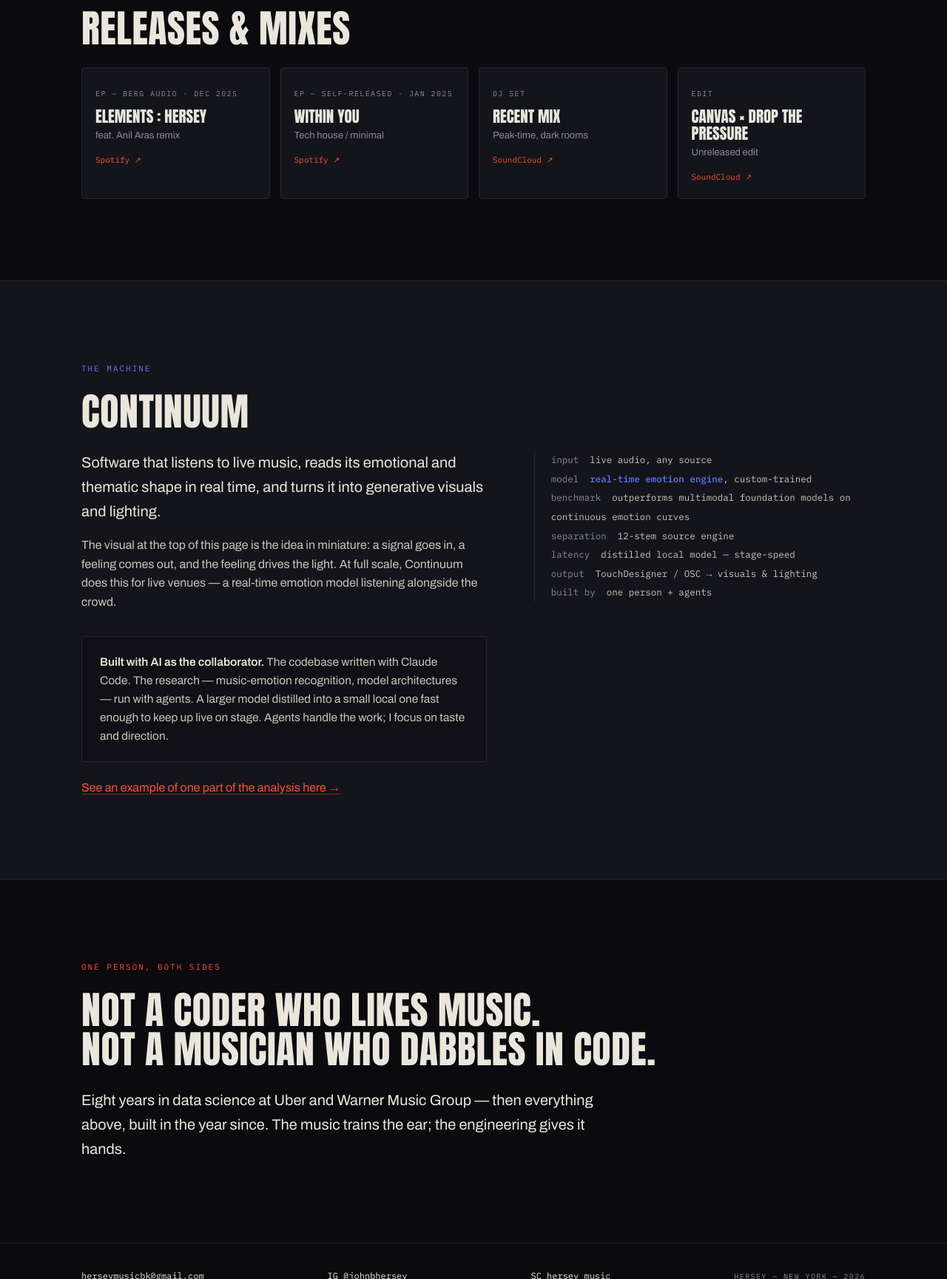
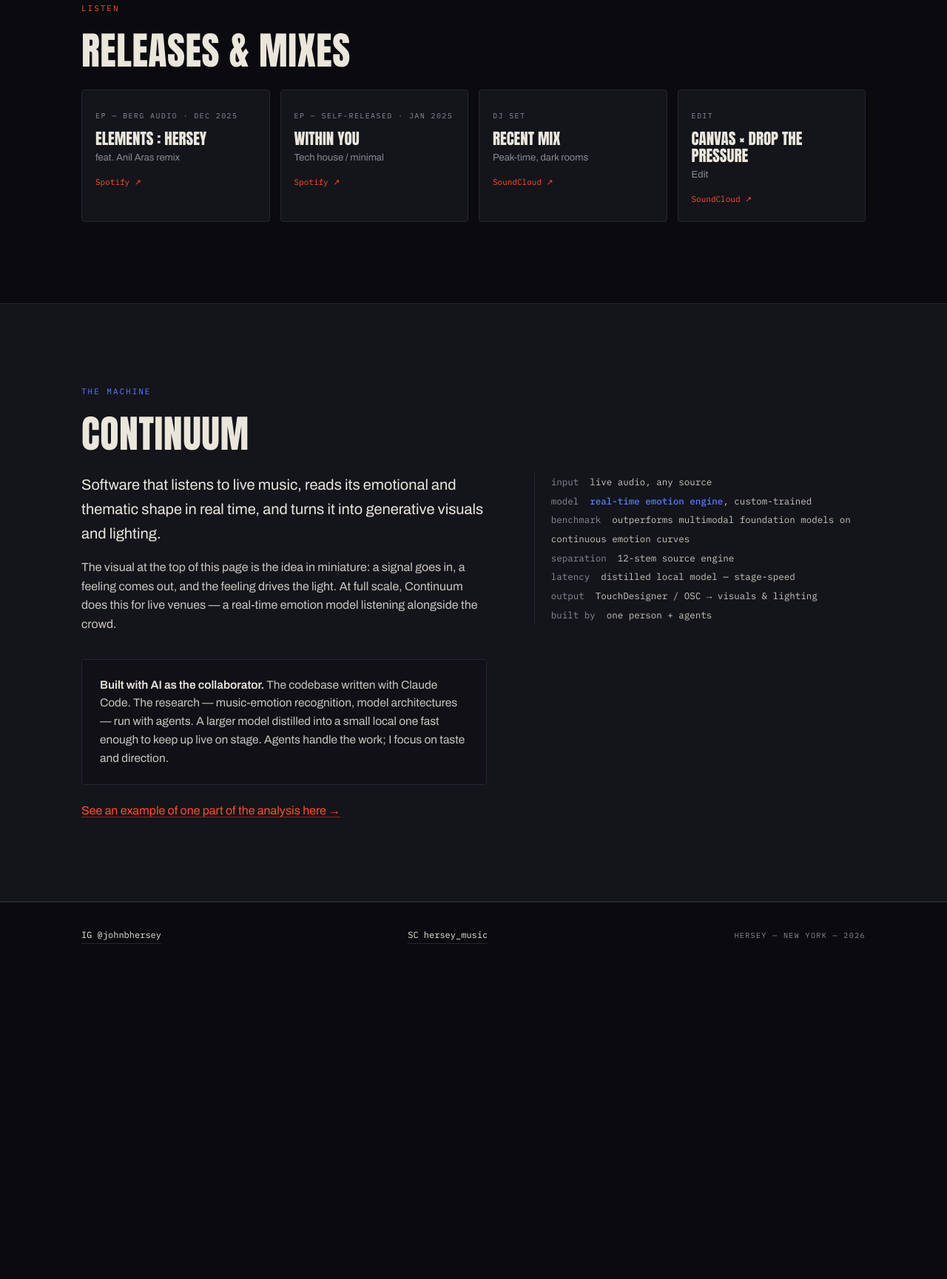
Before and after one commit to johnhersey11/johnhersey11.github.io, a plain HTML site: page index.html in a window 1280 px wide. Shown: the part 1853-3582 px from the top of the page at 74% size. After the commit the page ends 3175 px from the top, so only its background shows below. Drawn offline with Linux system fonts and the light colour scheme; animation ran at ten frames a second.

Commit message:
Homepage edits: data-science bio, link fixes, trim sections, noindex
- Rewrite artist bio to fold in data-science background (Uber, Warner Music Group)
- Fix swapped SoundCloud links (Recent Mix <-> Canvas x Drop the Pressure); drop "Unreleased"
- Remove "Not a coder who likes music" person section (bio fact moved into intro)
- Remove email from footer
- Add noindex,nofollow to both pages (keep out of search results)

Co-Authored-By: Claude Opus 4.8 <noreply@anthropic.com>

```diff
--- a/index.html
+++ b/index.html
@@ -5,6 +5,7 @@
 <meta name="viewport" content="width=device-width, initial-scale=1.0">
 <title>HERSEY — Music × Machine</title>
 <meta name="description" content="Hersey — New York DJ/producer and builder of Continuum, an AI that listens to live music and turns emotion into light.">
+<meta name="robots" content="noindex, nofollow">
 <link rel="preconnect" href="https://fonts.googleapis.com">
 <link rel="preconnect" href="https://fonts.gstatic.com" crossorigin>
 <link href="https://fonts.googleapis.com/css2?family=Anton&family=Archivo:wght@400;500;600&family=IBM+Plex+Mono:wght@400;500&display=swap" rel="stylesheet">
@@ -169,7 +170,7 @@ p.body{color:#c9c6bd;max-width:64ch;margin-top:16px}
     <div>
       <div class="eyebrow">The Artist</div>
       <h2>Before you knew the name, you heard the music.</h2>
-      <p class="lede">Hersey is a New York DJ and producer channeling the raw energy of early-2000s tech house with modern dub touches, driving funk-inspired bass lines, and inventive sampling.</p>
+      <p class="lede">Hersey is a New York DJ and producer channeling the raw energy of early-2000s tech house — modern dub touches, driving funk-inspired bass lines, and inventive sampling. Behind the decks is a data scientist: eight years at Uber and Warner Music Group, now building Continuum — where the music trains the ear and the engineering gives it hands.</p>
       <p class="body">"In My Life" has been road-tested on the world's best dancefloors — Circoloco DC10, FUSE, Sonar, Hï Ibiza, Warehouse Project. His debut EP on Berg Audio (December 2025), with a remix from Anil Aras, earned support from the industry's most respected selectors, and the lead single charted in Beatport's Top 100. In 2026: the vinyl debut of "In My Life" on <em>Elements Selected Pieces Vol. 4</em>, alongside Traumer, Kolter, and Josh Butler.</p>
     </div>
   </div>
@@ -201,16 +202,16 @@ p.body{color:#c9c6bd;max-width:64ch;margin-top:16px}
         <div class="r-sub">Tech house / minimal</div>
         <span class="r-go">Spotify ↗</span>
       </a>
-      <a class="rel" href="https://on.soundcloud.com/2my0a083lqbTn2tzMm" target="_blank" rel="noopener">
+      <a class="rel" href="https://on.soundcloud.com/FA3nOhvJYfd4zG4lXA" target="_blank" rel="noopener">
         <span class="r-label">DJ Set</span>
         <div class="r-title">Recent Mix</div>
         <div class="r-sub">Peak-time, dark rooms</div>
         <span class="r-go">SoundCloud ↗</span>
       </a>
-      <a class="rel" href="https://on.soundcloud.com/FA3nOhvJYfd4zG4lXA" target="_blank" rel="noopener">
+      <a class="rel" href="https://on.soundcloud.com/2my0a083lqbTn2tzMm" target="_blank" rel="noopener">
         <span class="r-label">Edit</span>
         <div class="r-title">Canvas × Drop the Pressure</div>
-        <div class="r-sub">Unreleased edit</div>
+        <div class="r-sub">Edit</div>
         <span class="r-go">SoundCloud ↗</span>
       </a>
     </div>
@@ -242,19 +243,9 @@ p.body{color:#c9c6bd;max-width:64ch;margin-top:16px}
   </div>
 </section>
 
-<!-- ============ PERSON ============ -->
-<section class="person" id="person">
-  <div class="wrap">
-    <div class="eyebrow">One Person, Both Sides</div>
-    <h2>Not a coder who likes music.<br>Not a musician who dabbles in code.</h2>
-    <p class="lede">Eight years in data science at Uber and Warner Music Group — then everything above, built in the year since. The music trains the ear; the engineering gives it hands.</p>
-  </div>
-</section>
-
 <!-- ============ FOOTER ============ -->
 <footer class="foot">
   <div class="wrap">
-    <a href="mailto:herseymusicbk@gmail.com">herseymusicbk@gmail.com</a>
     <a href="https://instagram.com/johnbhersey" target="_blank" rel="noopener">IG @johnbhersey</a>
     <a href="https://soundcloud.com/hersey_music" target="_blank" rel="noopener">SC hersey_music</a>
     <span class="tag">HERSEY — NEW YORK — 2026</span>
```
Also changed, not shown: get-down.html (+1 -0 lines).
